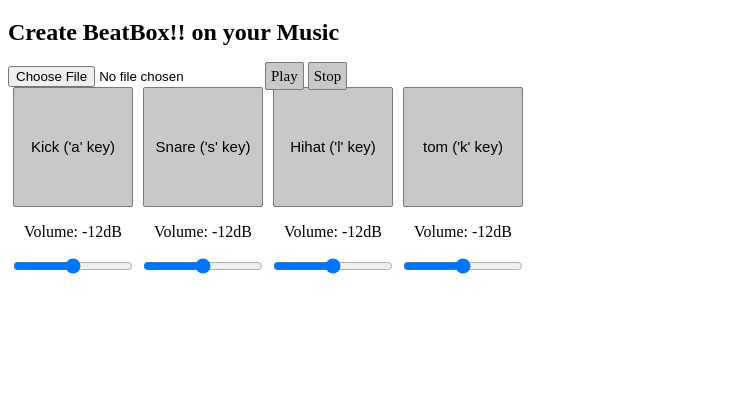
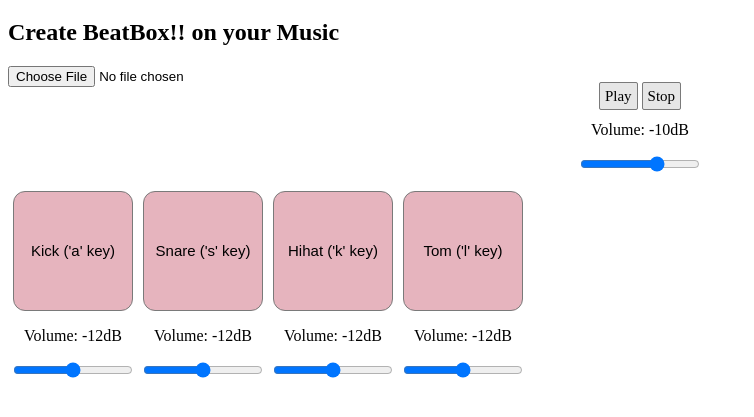
Before and after one commit to ehdwh8264/ehdwh8264.github.io, a plain HTML site: page ctp431/hw1.html in a window 1280 px wide. Shown: the part 61-478 px from the top of the page, without its empty margins (0-754 px from the left). Drawn offline with Linux system fonts and the light colour scheme; no server answers.

Commit message:
qwei# 변경 사항에 대한 커밋 메시지를 입력하십시오. '#' 문자로 시작하는

```diff
--- a/ctp431/hw1.html
+++ b/ctp431/hw1.html
@@ -9,7 +9,17 @@
 <style>
     button {
         padding: 5px;
-        background: rgb(200, 200, 200);
+        background: rgb(230, 180, 190);
+        border: 1px solid rgb(122, 122, 122);
+        border-radius: 12px;
+        outline: none;
+        width:120px;
+        height:120px;
+        font-size:15px
+    }
+    button2 {
+        padding: 5px;
+        background: rgb(230, 230, 230);
         border: 1px solid rgb(122, 122, 122);
         border-radius: 2px;
         outline: none;
@@ -17,19 +27,9 @@
         height:120px;
         font-size:15px
     }
-    button2 {
-        padding: 5px;
-        background: rgb(200, 200, 200);
-        border: 1px solid rgb(122, 122, 122);
-        border-radius: 2px;
-        outline: none;
-        width:80px;
-        height:120px;
-        font-size:15px
-    }
 
     button.active, button:active {
-        background: rgb(100, 100, 100);
+        background: rgb(150, 100, 100);
         border: 1px solid rgb(0,0,0);
         box-shadow: 0 0 2px 0 rgb(0,0,0);
     }
@@ -73,9 +73,18 @@
 <h2> Create BeatBox!! on your Music </h2>
 
     <input id="fileChooseInput" type="file"></input>
-    <button2 onclick="playSound(myAudio)">Play</button2>
-    <button2 onclick="stopSound()">Stop</button2>
+
 <br>
+<div id = "muvol" align = "center">
+    <button2 onmousedown="playSound(myAudio)">Play</button2>
+    <button2 onmousedown="stopSound()">Stop</button2>
+    <p id="musicVolLabel"></p>
+    <input class="volume" onchange="changegain(4,this.value)" id="musicVol" title="Music volume" type="range" min="-30" max ="0" value = "-10">
+</div>
+</br>
+
+
+
 <div id = "kick" align = "center">
     <button id="kickPad" onmousedown="playdrum(0)" > Kick ('a' key)</button>
     <p id="kickVolLabel"></p>
@@ -87,12 +96,12 @@
     <input class="volume" onchange="changegain(1,this.value)" id="snareVol" title="Snare volume" type="range" min="-24" max ="0" value = "-12">
 </div>
 <div id = "hihat" align = "center">
-    <button id="hihatPad" onmousedown="playdrum(2)"> Hihat ('l' key)</button>
+    <button id="hihatPad" onmousedown="playdrum(2)"> Hihat ('k' key)</button>
     <p id="hihatVolLabel"></p>
     <input class="volume" onchange="changegain(2,this.value)" id="hihatVol" title="Hihat volume" type="range" min="-24" max ="0" value = "-12">
 </div>
 <div id = "tom" align = "center">
-    <button id="tomPad" onmousedown="playdrum(3)"> tom ('k' key)</button>
+    <button id="tomPad" onmousedown="playdrum(3)"> Tom ('l' key)</button>
     <p id="tomVolLabel"></p>
     <input class="volume" onchange="changegain(3,this.value)" id="tomVol" title="Tom volume" type="range" min="-24" max ="0" value = "-12">
 </div>
@@ -101,11 +110,11 @@
     var context = new (window.AudioContext || window.webkitAudioContext)();
 
     var buffers = new Array(4); // 0 : kick, 1 : snare, 2 : hihat
-    var volume_id = new Array("kickVol","snareVol","hihatVol","tomVol");
-    var volume_label_id = new Array("kickVolLabel","snareVolLabel","hihatVolLabel","tomVolLabel");
-    var gain_nodes = new Array(4);
+    var volume_id = new Array("kickVol","snareVol","hihatVol","tomVol","musicVol");
+    var volume_label_id = new Array("kickVolLabel","snareVolLabel","hihatVolLabel","tomVolLabel","musicVolLabel");
+    var gain_nodes = new Array(5);
 
-    for (i  = 0; i < 4; i++) {
+    for (i  = 0; i < 5; i++) {
         gain_nodes[i] = context.createGain();
         var vol = document.getElementById(volume_id[i]).value;
         gain_nodes[i].gain.value = db2gain(vol);
@@ -113,7 +122,7 @@
     }
 
     var kick = new XMLHttpRequest();
-    kick.open("Get","kick.wav",true);   //  <---- replace this file with yours
+    kick.open("Get","base.wav",true);   //  <---- replace this file with yours
     kick.responseType = "arraybuffer";
     kick.onload = function(){
         context.decodeAudioData(kick.response, function(buffer){buffers[0] = buffer;});
@@ -121,7 +130,7 @@
     kick.send();
 
     var snare = new XMLHttpRequest();
-    snare.open("Get","snare.wav",true);  //  <---- replace this file with yours
+    snare.open("Get","base.wav",true);  //  <---- replace this file with yours
     snare.responseType = "arraybuffer";
     snare.onload = function(){
         context.decodeAudioData(snare.response, function(buffer){buffers[1] = buffer;});
@@ -129,7 +138,7 @@
     snare.send();
 
     var hihat = new XMLHttpRequest();
-    hihat.open("Get","hihat.wav",true);  //  <---- replace this file with yours
+    hihat.open("Get","base.wav",true);  //  <---- replace this file with yours
     hihat.responseType = "arraybuffer";
     hihat.onload = function(){
         context.decodeAudioData(hihat.response, function(buffer){buffers[2] = buffer;});
@@ -137,22 +146,13 @@
     hihat.send();
 
 var tom = new XMLHttpRequest();
-    tom.open("Get","tom.wav",true);  //  <---- replace this file with yours
+    tom.open("Get","base.wav",true);  //  <---- replace this file with yours
     tom.responseType = "arraybuffer";
     tom.onload = function(){
         context.decodeAudioData(tom.response, function(buffer){buffers[3] = buffer;});
     }
     tom.send();
 
-    window.onload=function(){
-        window.addEventListener('keydown', function (key) {
-            keyboardDown(key);
-        }, false);
-
-        window.addEventListener('keyup', function (key) {
-            keyboardUp(key);
-        }, false);
-    }
 
 
     function playdrum(i) {
@@ -191,12 +191,12 @@ var tom = new XMLHttpRequest();
                 snarepad.className = 'active';
                 simulateClick(snarepad);
                 break;
-            case 76: //'l'
+            case 75: //'k'
                 var hihatpad = document.getElementById("hihatPad");
                 hihatpad.className = 'active';
                 simulateClick(hihatpad);
                 break;
-            case 75: //'k'
+            case 76: //'l'
                 var tompad = document.getElementById("tomPad");
                 tompad.className = 'active';
                 simulateClick(tompad);
@@ -214,11 +214,11 @@ var tom = new XMLHttpRequest();
                 var snarepad = document.getElementById("snarePad");
                 snarepad.className = '';
                 break;
-            case 76: //'l'
+            case 75: //'k'
                 var hihatpad = document.getElementById("hihatPad");
                 hihatpad.className = '';
                 break;
-            case 75: //'l'
+            case 76: //'l'
                 var tompad = document.getElementById("tomPad");
                 tompad.className = '';
                 break;
@@ -243,6 +243,14 @@ var context2;
         var control = document.getElementById("fileChooseInput");
         control.addEventListener("change", fileChanged, false);
 
+        window.addEventListener('keydown', function (key) {
+            keyboardDown(key);
+        }, false);
+
+        window.addEventListener('keyup', function (key) {
+            keyboardUp(key);
+        }, false);
+
         window.AudioContext = window.AudioContext || window.webkitAudioContext;
         context2 = new AudioContext();
     }
@@ -262,17 +270,19 @@ var context2;
         console.log("File has been loaded.")
     }
 
-    var source = null;
+    var source2 = null;
 
     function playSound(anybuffer) {
-      source = context2.createBufferSource();
-      source.buffer = anybuffer;
-      source.connect(context2.destination);
-      source.start();
+      source2 = context.createBufferSource();
+      source2.buffer = anybuffer;
+      source2.connect(gain_nodes[4]);
+      gain_nodes[4].connect(context.destination);
+      source2.start();
+
     }
     function stopSound() {
-      if (source) {
-        source.stop();
+      if (source2) {
+        source2.stop();
       }
     }
 
```
Also changed, not shown: 1 other file.
